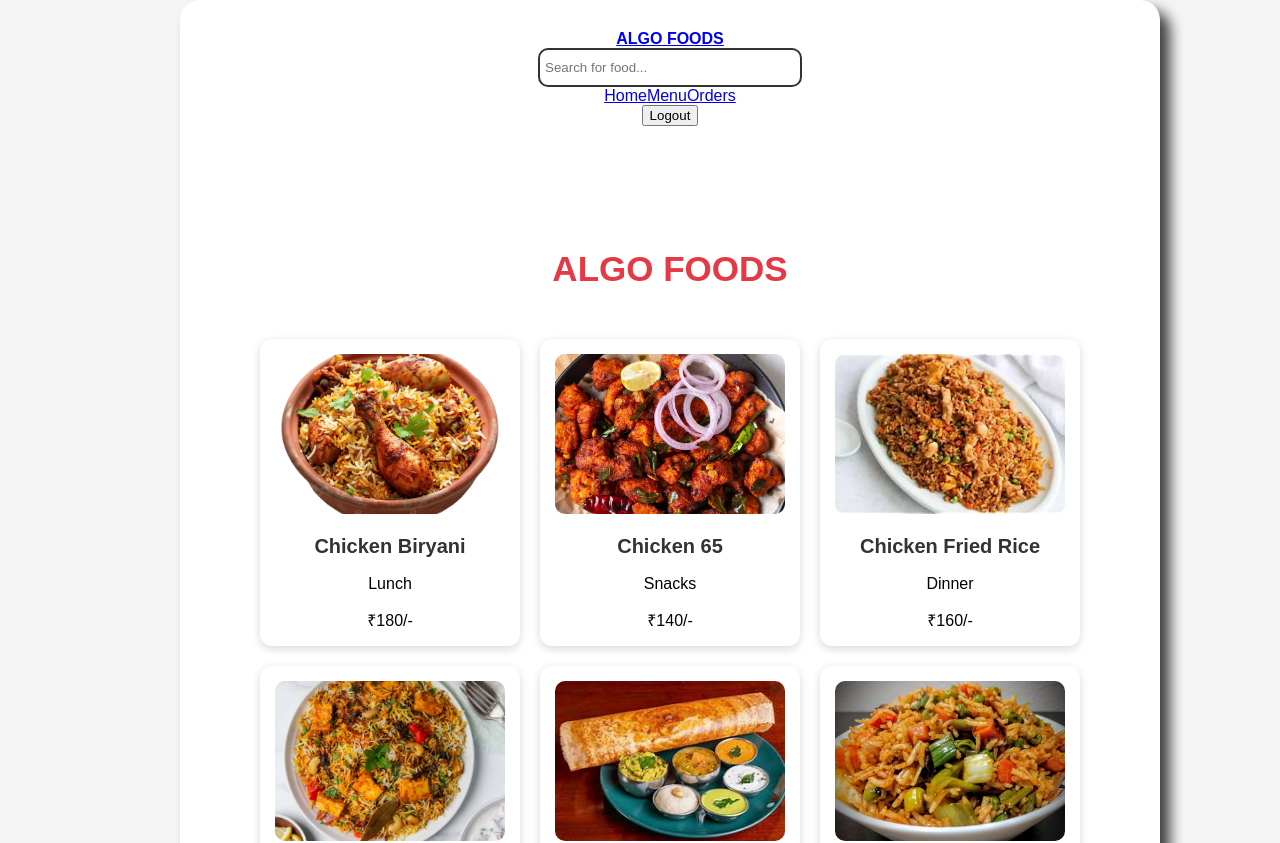
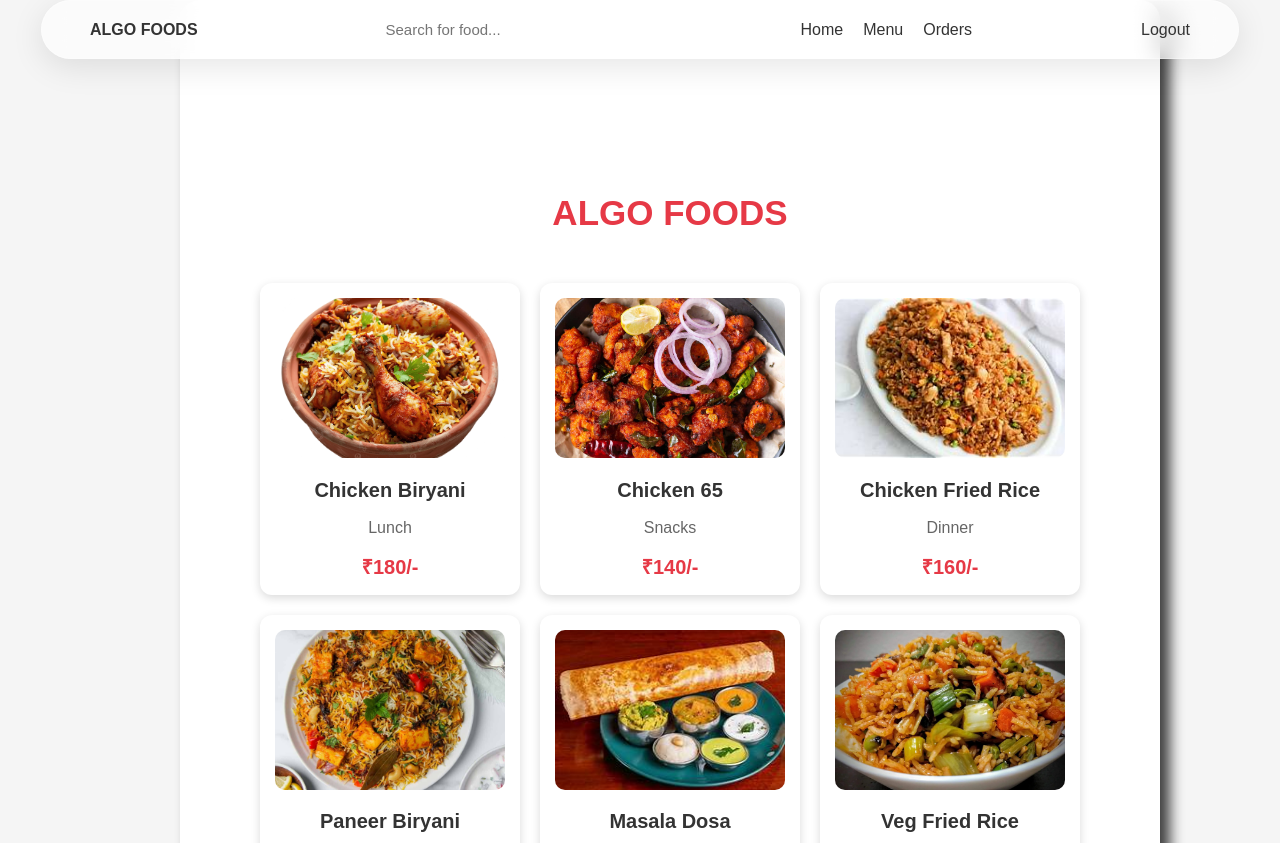
Before and after one commit to kalyaniMuppuri/My-First-Project, a React (Create React App) app: page /home in a window 1280 px wide. Shown: the top 843 px of the page. Built offline with nearby package versions, Linux system fonts and the light colour scheme; data requests are answered from the project's data file.

Commit message:
Another change

```diff
--- a/src/Home.js
+++ b/src/Home.js
@@ -10,6 +10,7 @@ function Home() {
       .then((res) => res.json())
       .then((data) => setFoods(data));
   }, []);
+
   const filteredFoods = foods.filter((food) =>
     food.name.toLowerCase().includes(searchQuery.toLowerCase())
   );
@@ -18,16 +19,17 @@ function Home() {
     <div className="container">
       <Navbar searchQuery={searchQuery} setSearchQuery={setSearchQuery} />
 
-      <div style={{ marginTop: '100px' }}>
+      <div style={{ marginTop: '140px' }}>
         <h1 className="title">ALGO FOODS</h1>
 
         <div className="food-list">
-          {foods.map((food) => (
+          {/* FIXED: Mapped over filteredFoods instead of foods */}
+          {filteredFoods.map((food) => (
             <div className="food-card" key={food.id}>
               <img src={food.image} alt={food.name} />
               <h2>{food.name}</h2>
-              <p>{food.category}</p>
-              <span>₹{food.price}/-</span>
+              <p className="category">{food.category}</p>
+              <span className="price">₹{food.price}/-</span>
             </div>
           ))}
         </div>
--- a/src/Navbar.js
+++ b/src/Navbar.js
@@ -6,7 +6,7 @@ const Navbar = ({ searchQuery, setSearchQuery }) => {
   const navigate = useNavigate();
 
   const handleLogout = () => {
-    console.log("User logged out");
+    localStorage.removeItem("currentUser");
     navigate('/login');
   };
 
@@ -15,7 +15,7 @@ const Navbar = ({ searchQuery, setSearchQuery }) => {
       <nav className="floating-navbar">
         <Link to="/" className="nav-logo"><b>ALGO FOODS</b></Link>
 
-        <div className="nav-links">
+        {/* Search bar positioned directly after ALGO FOODS */}
         <div className="search-bar">
           <input
             type="text"
@@ -25,10 +25,10 @@ const Navbar = ({ searchQuery, setSearchQuery }) => {
             className="search-input"
           />
         </div>
+
+        <div className="nav-links">
           <Link to="/" className="nav-link">Home</Link>
           <Link to="/menu" className="nav-link">Menu</Link>
-
-
           <Link to="/orders" className="nav-link">Orders</Link>
         </div>
 
--- a/src/index.css
+++ b/src/index.css
@@ -1,6 +1,22 @@
+body {
+  padding: 0;
+  margin: 0;
+  font-family: -apple-system, BlinkMacSystemFont, 'Segoe UI', 'Roboto', 'Oxygen',
+    'Ubuntu', 'Cantarell', 'Fira Sans', 'Droid Sans', 'Helvetica Neue',
+    sans-serif;
+  -webkit-font-smoothing: antialiased;
+  -moz-osx-font-smoothing: grayscale;
+  background-color: #f5f5f5;
+}
+
+code {
+  font-family: source-code-pro, Menlo, Monaco, Consolas, 'Courier New',
+    monospace;
+}
+
 .Twoside {
   display: flex;
-  width: 100vw;
+  width: 100%;
   min-height: 100vh;
   position: absolute;
   top: 0;
@@ -23,10 +39,12 @@
   justify-content: center;
   align-items: center;
 }
+
 .logo-container {
   padding: 40px;
   text-align: center;
 }
+
 .side-logo {
   width: 200px;
   height: auto;
@@ -89,3 +107,129 @@
   font-weight: 600;
   margin-left: 5px;
 }
+
+.navbar-container {
+  display: flex;
+  justify-content: center;
+  padding: 0 24px 24px 24px;
+  width: 100%;
+  position: fixed;
+  top: 0;
+  left: 0;
+  z-index: 1000;
+  box-sizing: border-box;
+}
+
+.floating-navbar {
+  display: flex;
+  align-items: center;
+  justify-content: space-between;
+  background: rgba(255, 255, 255, 0.6);
+  backdrop-filter: blur(12px);
+  -webkit-backdrop-filter: blur(12px);
+  border: 1px solid rgba(255, 255, 255, 0.3);
+  padding: 16px 48px;
+  border-radius: 50px;
+  box-shadow: 0 8px 32px rgba(0, 0, 0, 0.1);
+  width: 100%;
+  max-width: 1100px;
+}
+
+.nav-links {
+  display: flex;
+  align-items: center;
+  gap: 20px;
+}
+
+.nav-link, .nav-logo {
+  text-decoration: none;
+  color: #333333;
+  font-size: 16px;
+  font-weight: 500;
+  transition: color 0.2s ease;
+}
+
+.nav-link:hover, .nav-logo:hover {
+  color: #8B9A6E;
+}
+
+.nav-logout {
+  background: none;
+  border: none;
+  color: #333333;
+  font-size: 16px;
+  font-weight: 500;
+  cursor: pointer;
+  transition: color 0.2s ease;
+  padding: 0;
+}
+
+.nav-logout:hover {
+  color: #8B9A6E;
+}
+
+.search-bar {
+  display: flex;
+  align-items: center;
+}
+
+.search-input {
+  padding: 10px 18px;
+  width: 265px;
+  background: rgba(255, 255, 255, 0.4);
+  border: 1px solid rgba(255, 255, 255, 0.6);
+  border-radius: 20px;
+  font-size: 15px;
+  color: #333333;
+  outline: none;
+  box-sizing: border-box;
+  transition: all 0.3s ease;
+}
+
+.search-input:focus {
+  background: rgba(255, 255, 255, 0.8);
+  border-color: #8B9A6E;
+  width: 300px;
+}
+
+.food-list {
+  display: grid;
+  grid-template-columns: repeat(auto-fit, minmax(250px, 1fr));
+  gap: 40px;
+  max-width: 1200px;
+  margin: 0 auto;
+  padding: 20px;
+  justify-items: center;
+}
+
+.food-card {
+  width: 100%;
+  max-width: 280px;
+  text-align: center;
+  background-color: #ffffff;
+  border-radius: 12px;
+  padding: 15px;
+  box-shadow: 0 2px 8px rgba(0, 0, 0, 0.1);
+  transition: transform 0.3s ease, box-shadow 0.3s ease;
+}
+
+.food-card:hover {
+  transform: translateY(-8px);
+  box-shadow: 0 12px 20px rgba(0, 0, 0, 0.15);
+  cursor: pointer;
+}
+
+@media (max-width: 768px) {
+  .floating-navbar {
+    padding: 12px 20px;
+    border-radius: 20px;
+    flex-wrap: wrap;
+    gap: 12px;
+  }
+  .Twoside {
+    flex-direction: column;
+  }
+  .rightside {
+    display: none;
+  }
+}
```
Lines whose indentation alone changed are shown as unchanged.
